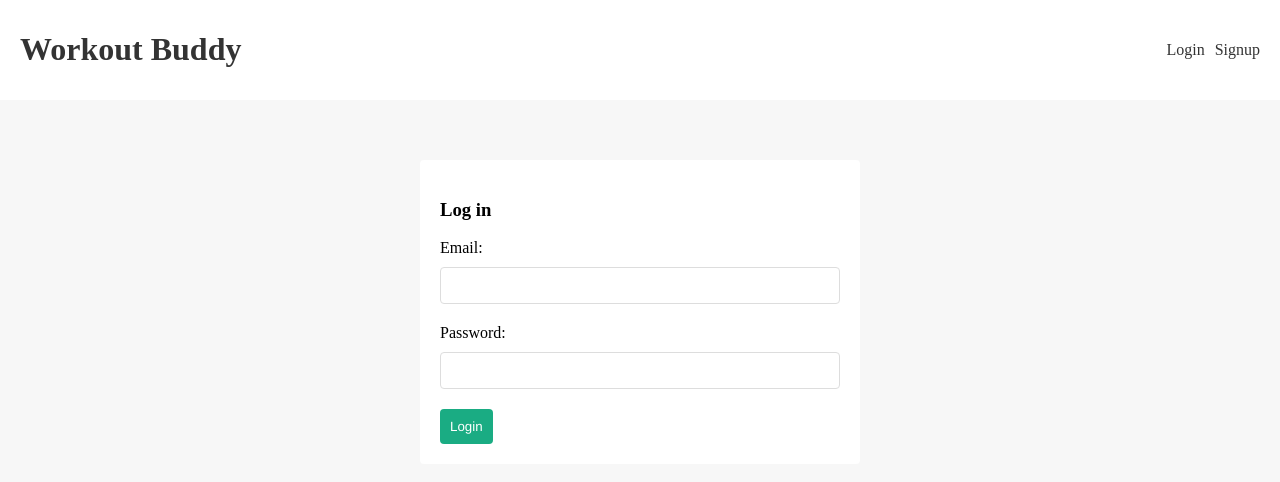
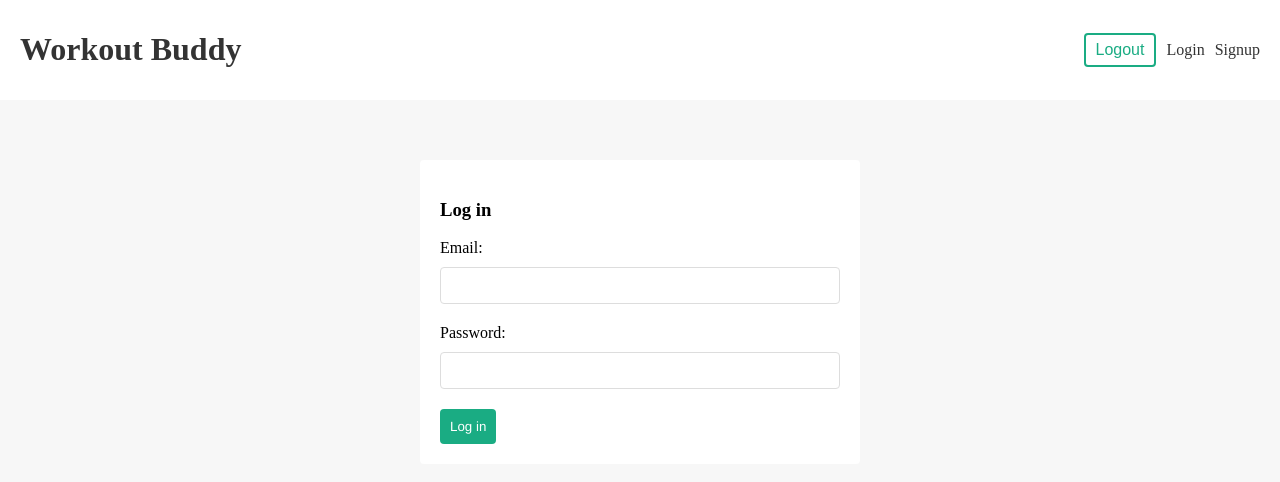
Before and after one commit to YAFcod3/Workouts-MERN, a React (Create React App) app in the folder frontend/: page /login in a window 1280 px wide. Shown: the top 482 px of the page. Built offline with nearby package versions, Linux system fonts and the light colour scheme.

Commit message:
logout ready, also login

```diff
--- a/frontend/src/components/Navbar.js
+++ b/frontend/src/components/Navbar.js
@@ -1,13 +1,29 @@
 import { Link } from "react-router-dom";
+import {useLogout} from '../hooks/useLogout'
 
 
 const Navbar = () => {
+
+    const {logout} = useLogout()
+
+    //CLICK
+    const handleClick =()=>{
+        logout()
+    }
+
+
+
+
+
     return (
         <header>
             <div className="container">
                 <Link to='/'><h1>Workout Buddy</h1></Link>
 
                 <nav>
+                    <div>
+                      <button onClick={handleClick}>Logout</button>
+                    </div>
                     <div>
                         <Link to='/login'>Login</Link>
                         <Link to='/signup'>Signup</Link>
--- /dev/null
+++ b/frontend/src/hooks/useLogin.js
@@ -0,0 +1,49 @@
+import { useState } from "react";
+import {useAuthContext} from './useAuthContext'
+
+
+
+
+ export const useLogin = () => {
+
+
+
+    const [error,setError]=useState(null)
+    const[isLoading,setIsLoading]=useState(false)
+
+    //dispatch
+    const {dispatch}=useAuthContext()
+
+    const login = async(email,password)=>{
+
+        setIsLoading(true)
+        setError(null)
+
+        const response= await fetch('http://localhost:4000/api/user/login',{
+            method:'POST',
+            headers:{'Content-Type':'application/json'},
+            body:JSON.stringify({email,password})
+        })
+        const json = await response.json()
+
+        if(!response.ok){
+            setIsLoading(false)
+            setError(json.error)
+        }
+        if(response.ok){
+
+            //save the user to local Storage (token y email)
+            localStorage.setItem('user',JSON.stringify(json))
+
+            //update the auth context
+            dispatch({type:'LOGIN',payload:json})
+            setIsLoading(false)
+        }
+    }
+
+
+
+    return (
+        {login,isLoading,error}
+     );
+}
--- /dev/null
+++ b/frontend/src/hooks/useLogout.js
@@ -0,0 +1,21 @@
+import { useAuthContext } from "./useAuthContext"
+
+
+export const useLogout = () => {
+
+    const {dispatch}=useAuthContext()
+
+    const logout = ()=>{
+
+        //remove user from storage
+        localStorage.removeItem('user')
+
+        //dispatch logout action
+        dispatch({type:'LOGOUT'})
+
+    }
+
+
+    return {logout}
+
+}
--- a/frontend/src/index.css
+++ b/frontend/src/index.css
@@ -129,6 +129,16 @@ nav a {
   margin-left: 10px;
 }
 
+nav button{
+  background: #fff;
+  color: var(--primary);
+  border: 2px solid var(--primary);
+  padding: 6px 10px;
+  border-radius: 4px;
+  cursor: pointer;
+  font-size: 1em;
+}
+
 
 /*AUTH FORMS*/
 form.signup, form.login{
--- a/frontend/src/pages/Login.js
+++ b/frontend/src/pages/Login.js
@@ -1,4 +1,5 @@
-const { useState } = require("react")
+import { useState } from "react"
+import { useLogin } from "../hooks/useLogin"
 
 
 
@@ -10,13 +11,18 @@ const { useState } = require("react")
 
     const[email,setEmail]=useState('')
     const[password,setPassword]=useState('')
+    //  CUSTOM HOOK
+    const {login,error,isLoading}=useLogin()
 
-    const handleSubmit = (e)=>{
+
+   //SUBMIT
+    const handleSubmit = async(e)=>{
         e.preventDefault()
 
-        console.log(email,password)
+        //console.log(email,password)
+        await login(email,password)
 
-        const user = {email,password}
+
     }
 
 
@@ -47,7 +53,8 @@ const { useState } = require("react")
             />
 
 
-            <button>Login</button>
+            <button disabled={isLoading}>Log in</button>
+            {error && <div className="error">{error}</div>}
 
 
         </form>
```
